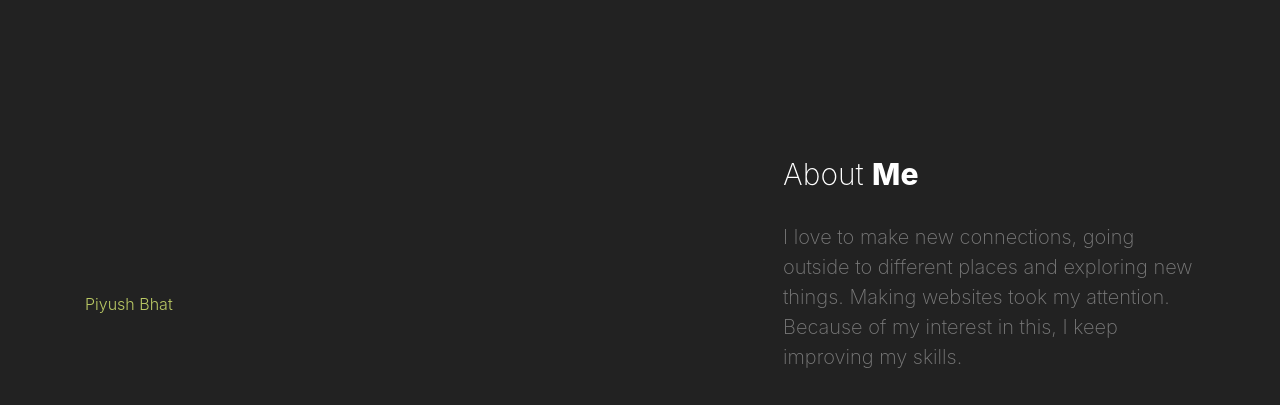
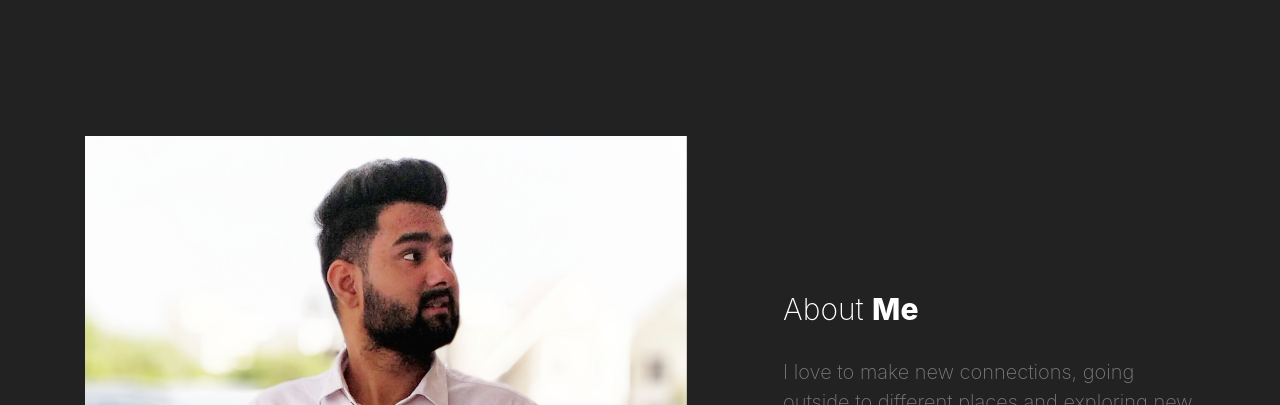
Before and after one commit to piyushbhat/portfolio, a plain HTML site: page index.html in a window 1280 px wide. Shown: the part 2540-2945 px from the top of the page. Drawn offline with nearby package versions, Linux system fonts and the light colour scheme; files whose address does not match are found by name.

Commit message:
Update index.html

```diff
--- a/index.html
+++ b/index.html
@@ -278,13 +278,15 @@
 	<section class="site-section" id="section-about">
 		<div class="container">
 			<div class="row mb-5 align-items-center">
-				<!-- <div class="col-lg-7 pr-lg-5 mb-5 mb-lg-0">
+				<div class="col-lg-7 pr-lg-5 mb-5 mb-lg-0">
 					<a href="https://piyushbhat.github.io/portfolio/">
 						<img src="images/index_my_image.jpg" alt="Image placeholder" class="img-fluid"></a>
-				</div> -->
-	<div class="col-lg-7 pr-lg-5 mb-5 mb-lg-0 badge-base LI-profile-badge" data-locale="en_US" data-size="medium" data-theme="light" data-type="VERTICAL" data-vanity="piyushbhat" data-version="v1">
+				</div>
+
+	<!-- LinkedIn Badge -->
+	<!--  <div class="col-lg-7 pr-lg-5 mb-5 mb-lg-0 badge-base LI-profile-badge" data-locale="en_US" data-size="medium" data-theme="light" data-type="VERTICAL" data-vanity="piyushbhat" data-version="v1">
 		<a class="badge-base__link LI-simple-link" href="https://in.linkedin.com/in/piyushbhat?trk=profile-badge">Piyush Bhat</a>
-			</div>
+			</div> -->
 
 
 
@@ -595,7 +597,8 @@
 	<script src="https://unpkg.com/isotope-layout@3/dist/isotope.pkgd.min.js"></script>
 	<script src="https://unpkg.com/imagesloaded@4/imagesloaded.pkgd.min.js"></script>
 	<script src="js/custom.js"></script>
-     <script src="https://platform.linkedin.com/badges/js/profile.js" async defer type="text/javascript"></script>
+	<!-- LinkedIn Badge -->
+   <!--   <script src="https://platform.linkedin.com/badges/js/profile.js" async defer type="text/javascript"></script>  -->
 	<!-- Google Map -->
     <!-- <script src="https://maps.googleapis.com/maps/api/js?key=AIzaSyBVWaKrjvy3MaE7SQ74_uJiULgl1JY0H2s&sensor=false"></script>
     	<script src="js/google-map.js"></script> -->
```
